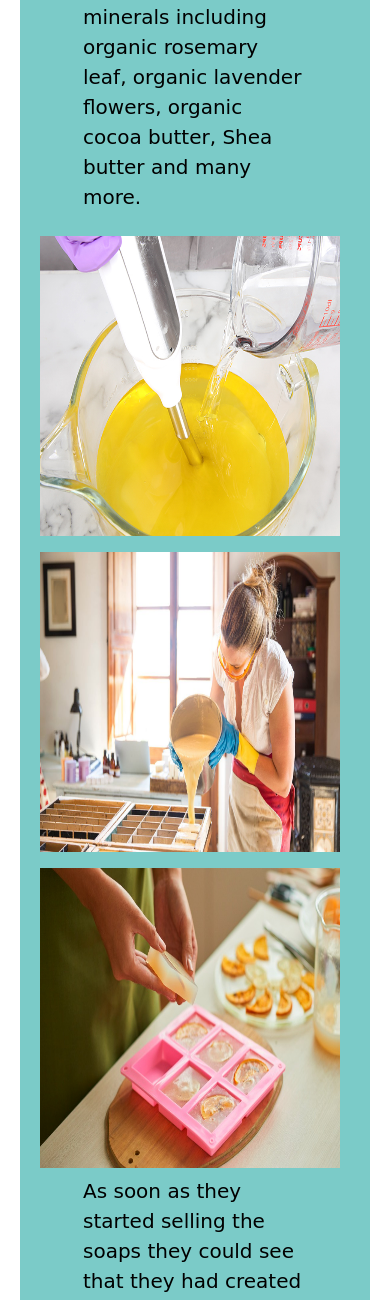
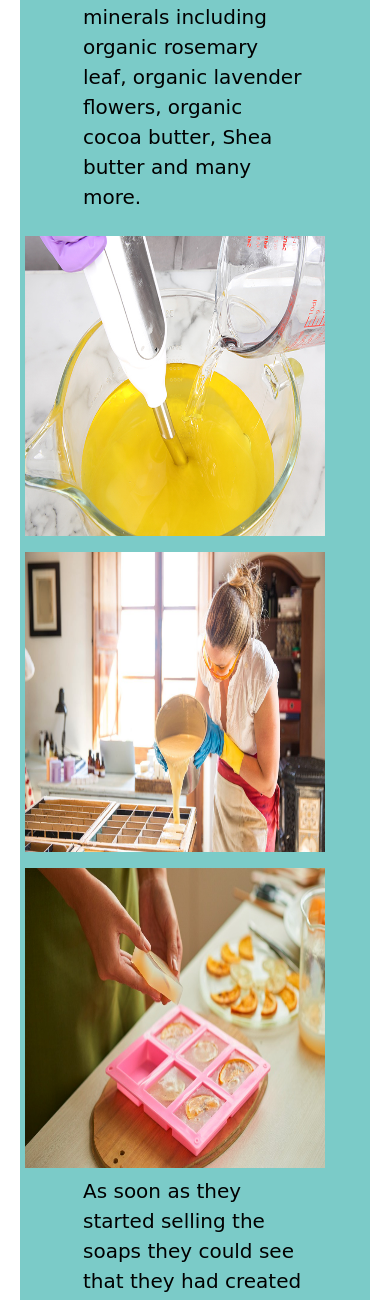
Before and after one commit to gomathishankar28/ms4_bubbles, a Django app: page / in a window 390 px wide. Shown: the part 3249-4549 px from the top of the page. Run offline with Django 3.2, Linux system fonts and the light colour scheme; data comes from the database, SQL or seed files in the repository; some libraries are stand-ins or nearby versions; some web fonts are replaced.

Commit message:
fixed margin issues for about images on small screen

```diff
--- a/static/css/base.css
+++ b/static/css/base.css
@@ -703,9 +703,6 @@ footer p {
     }
 }
 @media (min-width: 360px) {
-    .abt-img {
-        margin-left: -10px
-    }
     .footer-txt {
         font-size: 14px;
     }
@@ -714,7 +711,7 @@ footer p {
     .abt-img {
         width: 300px;
         height: 300px;
-        margin-left: -15px;
+
     }
     .blog-img {
         width: 350px;
```
